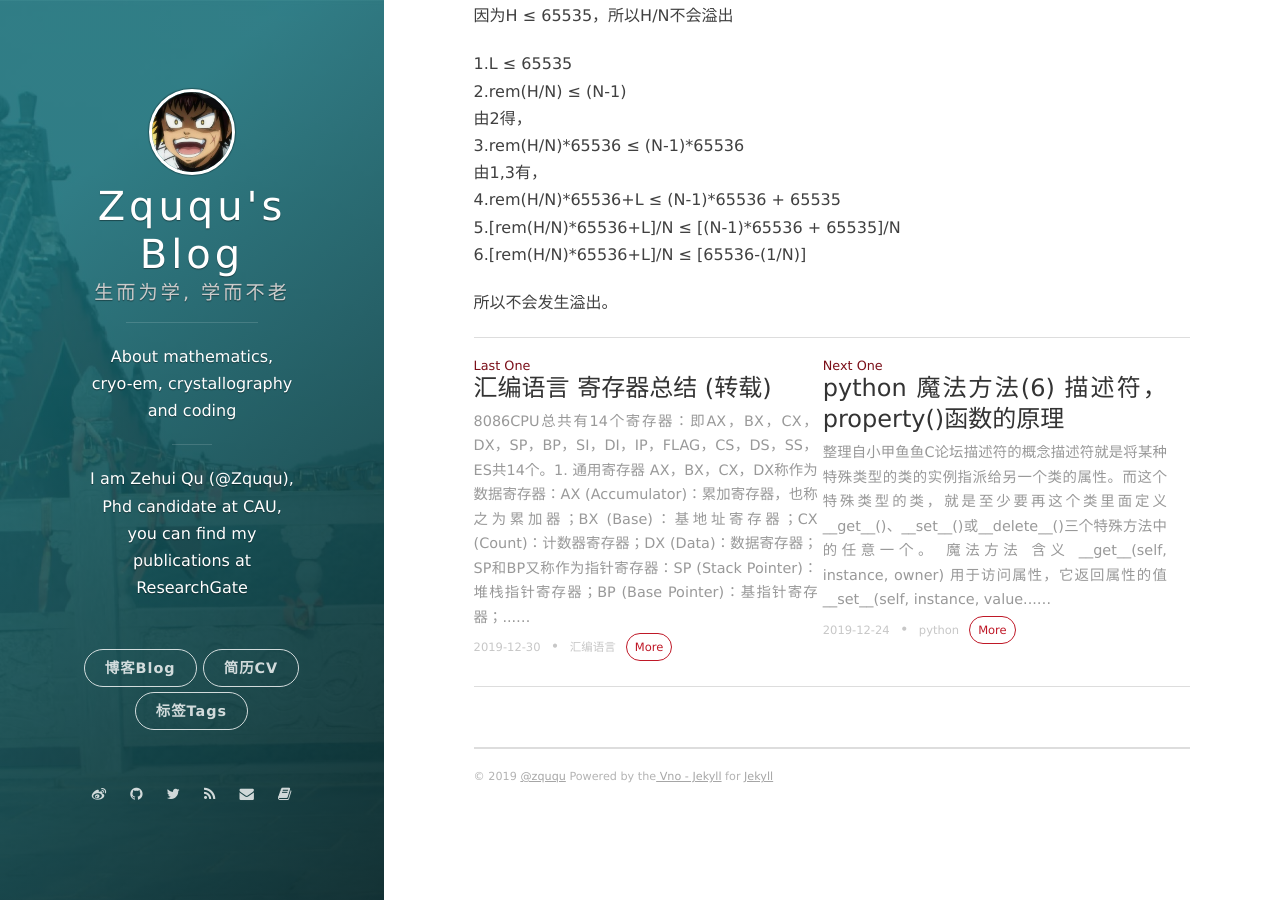
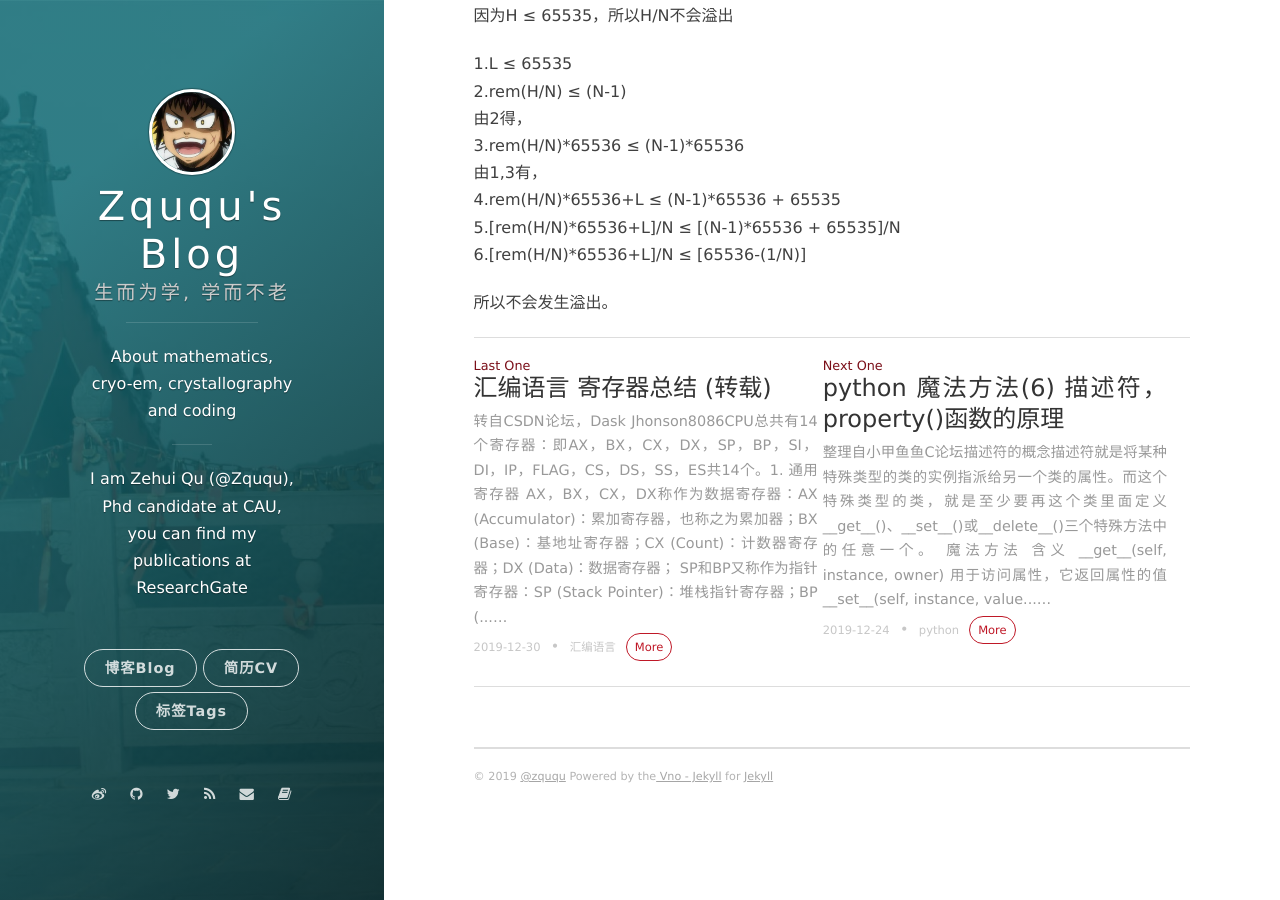
Before and after one commit to onevcat/vno-jekyll, a Jekyll site: the page built from _posts/2019-12-29-assembly-language-46.markdown, in a window 1280 px wide and 900 px high, scrolled down 3434 px. Built offline with Jekyll 4.4.1, drawn with Linux system fonts in a browser that asks for light colours; nearby versions of some CDN libraries; formulas are drawn with MathJax 3; comment, search, counter and statistics services are not loaded.

Commit message:
fix some err

```diff
--- a/_posts/2019-12-30-assembly-register-summary.markdown
+++ b/_posts/2019-12-30-assembly-register-summary.markdown
@@ -4,7 +4,7 @@
 date: 2019-12-30 20:55:24.000000000 +09:00
 tags: 汇编语言
 ---
-![转自CSDN论坛，Dask Jhonson](https://blog.csdn.net/qq_41115702/article/details/82763383)
+[转自CSDN论坛，Dask Jhonson](https://blog.csdn.net/qq_41115702/article/details/82763383)
 
 8086CPU总共有14个寄存器：<br>
 即AX，BX，CX，DX，SP，BP，SI，DI，IP，FLAG，CS，DS，SS，ES共14个。
```
